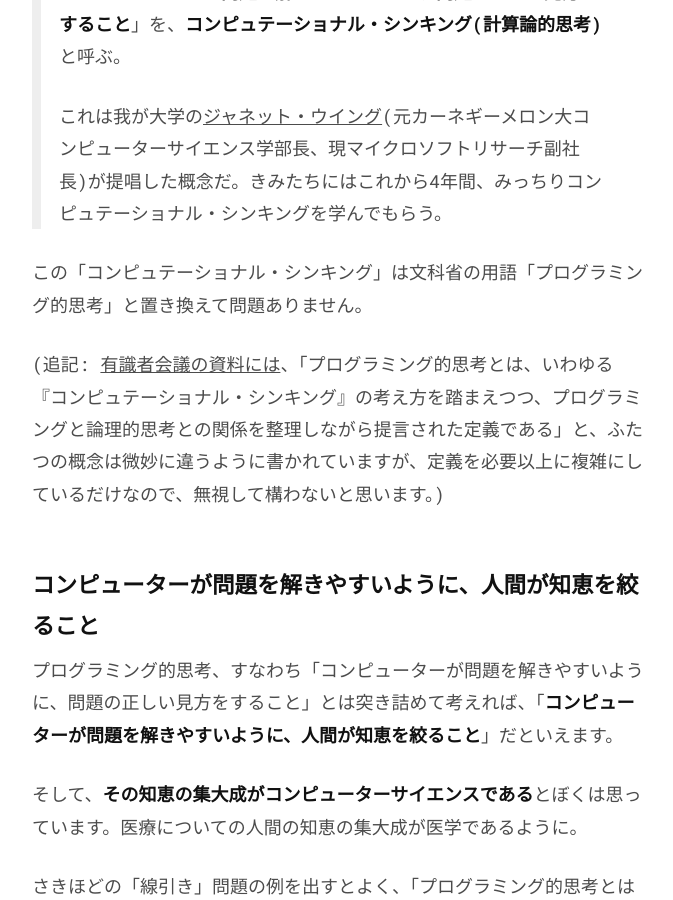
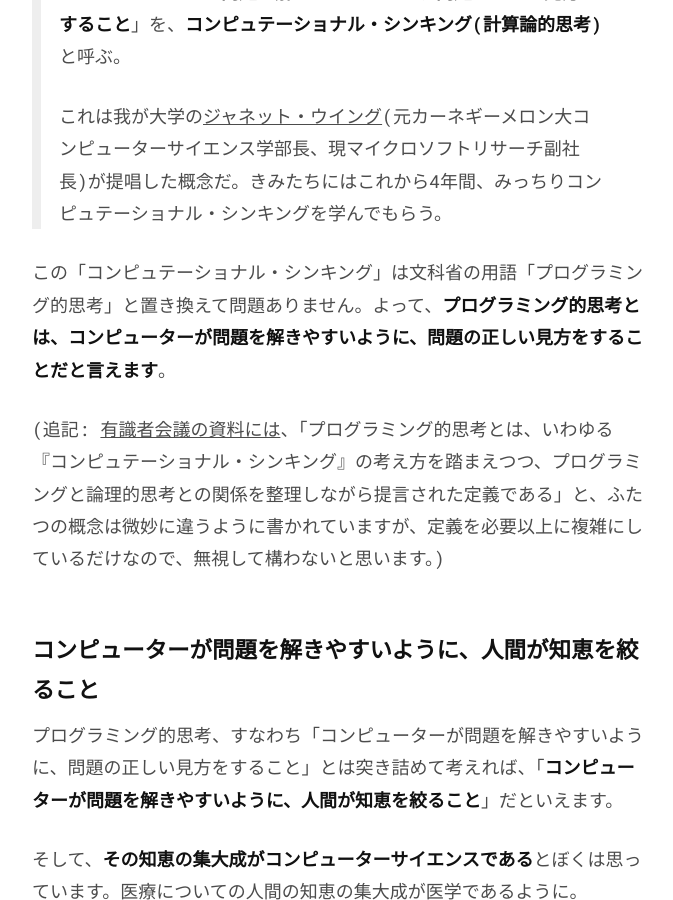
Before and after one commit to chibicode/senseicode, a Jekyll site: the page built from _posts/2016-06-30-cs-vs-programming.md, in a window 1280 px wide and 900 px high, scrolled down 10013 px. Shown: the whole window, without its empty margins (302-975 px from the left). Built offline with Jekyll 4.4.1, drawn with Linux system fonts in a browser that asks for light colours; comment, search, counter and statistics services are not loaded.

Commit message:
:pencil:

```diff
--- a/_posts/2016-06-30-cs-vs-programming.md
+++ b/_posts/2016-06-30-cs-vs-programming.md
@@ -162,7 +162,7 @@ tweet_id: 750120073335943170
 >
 > これは我が大学の[ジャネット・ウイング](https://www.cs.cmu.edu/afs/cs/usr/wing/www/ct-japanese.pdf)(元カーネギーメロン大コンピューターサイエンス学部長、現マイクロソフトリサーチ副社長)が提唱した概念だ。きみたちにはこれから4年間、みっちりコンピュテーショナル・シンキングを学んでもらう。
 
-この「コンピュテーショナル・シンキング」は文科省の用語「プログラミング的思考」と置き換えて問題ありません。
+この「コンピュテーショナル・シンキング」は文科省の用語「プログラミング的思考」と置き換えて問題ありません。よって、**プログラミング的思考とは、コンピューターが問題を解きやすいように、問題の正しい見方をすることだと言えます**。
 
 (追記: [有識者会議の資料には](http://www.mext.go.jp/b_menu/shingi/chousa/shotou/122/attach/1372525.htm)、「プログラミング的思考とは、いわゆる『コンピュテーショナル・シンキング』の考え方を踏まえつつ、プログラミングと論理的思考との関係を整理しながら提言された定義である」と、ふたつの概念は微妙に違うように書かれていますが、定義を必要以上に複雑にしているだけなので、無視して構わないと思います。)
 
```
